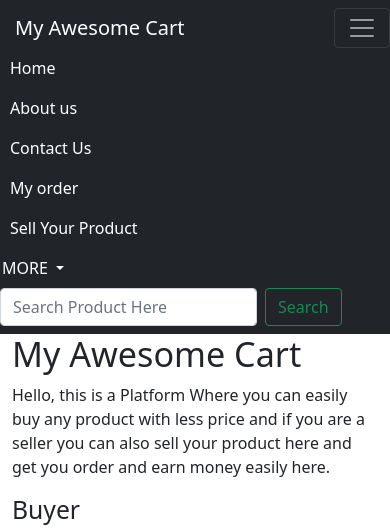
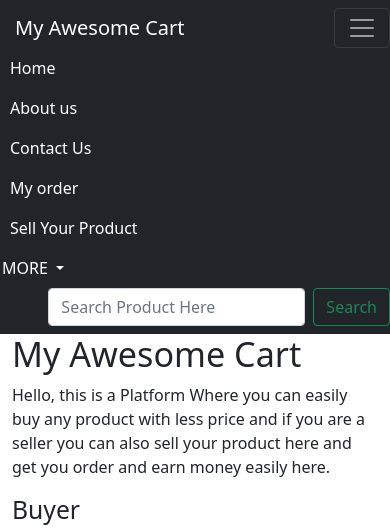
Before and after one commit to Amitabhraj/My-Shopping-Cart-Shopping, a Django app: page /shop/about/ in a window 390 px wide, after a click that opens the changed part. Shown: the top 529 px of the page. Run offline with Django 3.2, Linux system fonts and the light colour scheme; some libraries are stand-ins or nearby versions.

Commit message:
Update basic.html

```diff
--- a/templates/shop/basic.html
+++ b/templates/shop/basic.html
@@ -318,7 +318,7 @@
 }
 @media(max-width: 768px){
 #bar{
-  margin-left:0px
+  margin-left:auto;
 }
 #search{
   width: auto;
```
